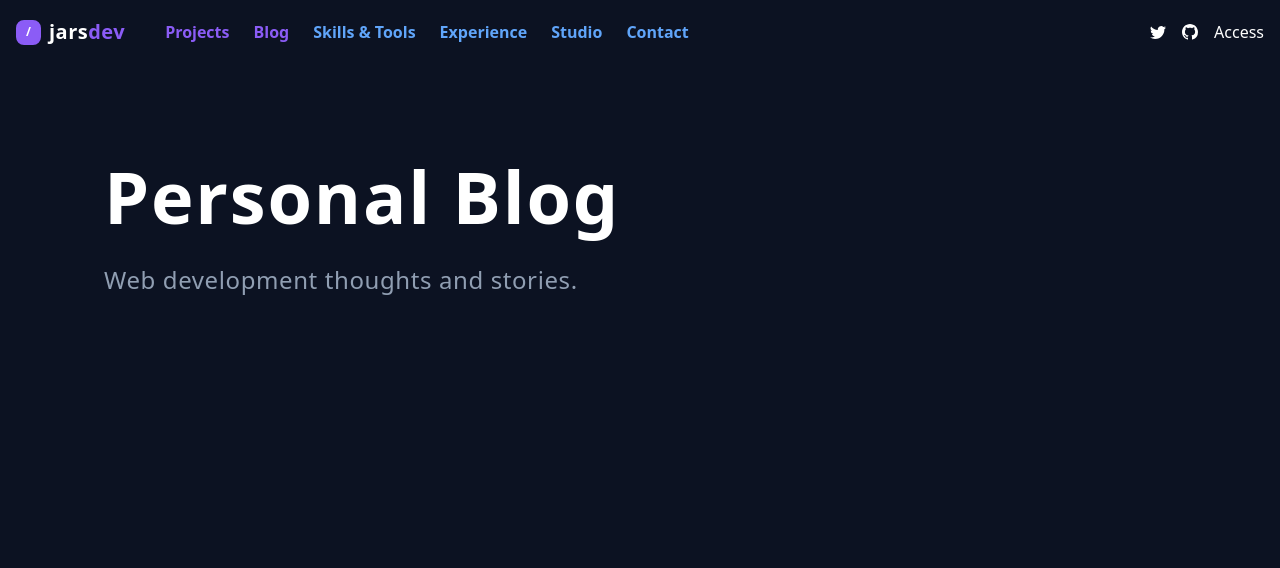
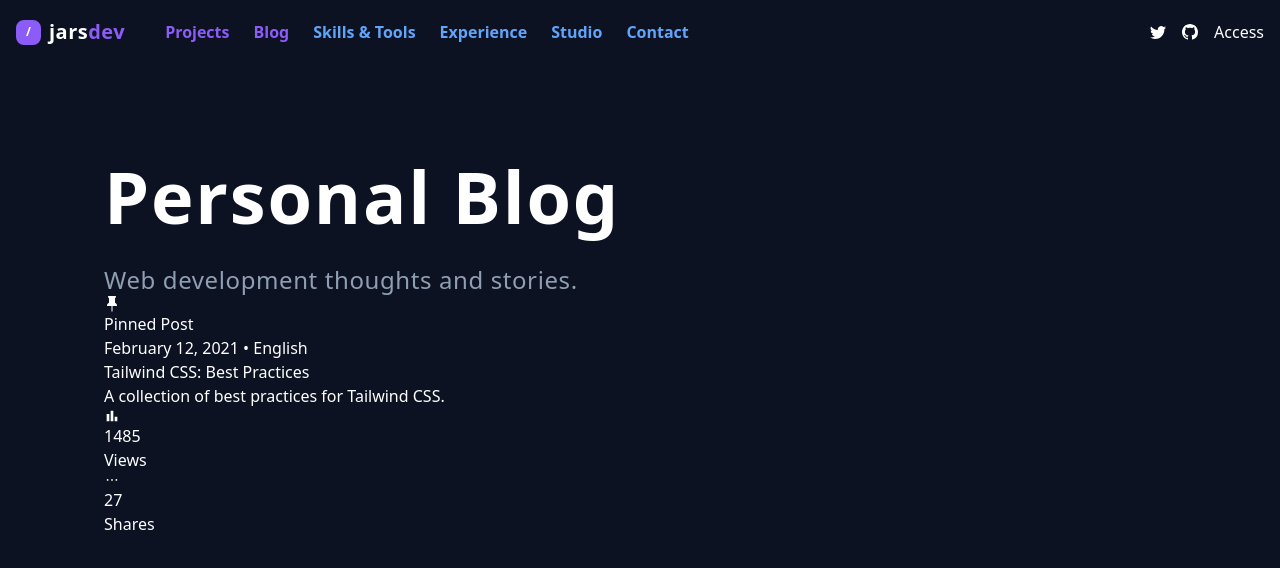
Before and after one commit to ImJars/Development-full-coding, a React (Vite) app: page /blog in a window 1280 px wide. Shown: the top 568 px of the page. Built offline with nearby package versions, Linux system fonts and the light colour scheme.

Commit message:
Add customizable-component

```diff
--- a/src/blog.jsx
+++ b/src/blog.jsx
@@ -1,4 +1,5 @@
 import React from 'react'
+import PinedCard from './components/blog/pined-card'
 import Wraped from './components/wraped'
 
 function Blog() {
@@ -21,7 +22,16 @@ function Blog() {
                         </h2>
                     </div>
                     <div>
-
+                        <div
+                            className='md:w-64'
+                        />
+                        <div>
+                            <PinedCard
+                                date='February 12, 2021 • English'
+                                title='Tailwind CSS: Best Practices'
+                                description='A collection of best practices for Tailwind CSS.'
+                            />
+                        </div>
                     </div>
                 </Wraped>
             </section>
--- a/src/components/blog/pined-card.jsx
+++ b/src/components/blog/pined-card.jsx
@@ -1,9 +1,52 @@
 import React from 'react'
+import { BsPinFill } from 'react-icons/bs'
+import { MdOutlineBarChart } from 'react-icons/md'
+import { AiOutlineEllipsis } from 'react-icons/ai'
 
-function PinedCard() {
+function PinedCard({ date, title, description }) {
     return (
         <>
-
+            <div>
+                <div>
+                    <div>
+                        <BsPinFill />
+                        <h1>
+                            Pinned Post
+                        </h1>
+                    </div>
+                    <h1>
+                        { date }
+                    </h1>
+                    <h2>
+                        { title }
+                    </h2>
+                    <h3>
+                        { description }
+                    </h3>
+                    <div>
+                        <div>
+                            <MdOutlineBarChart />
+                            <h1>
+                                1485
+                            </h1>
+                            <h2>
+                                Views
+                            </h2>
+                        </div>
+                        <font>
+                            <AiOutlineEllipsis />
+                        </font>
+                        <div>
+                            <h1>
+                                27
+                            </h1>
+                            <h2>
+                                Shares
+                            </h2>
+                        </div>
+                    </div>
+                </div>
+            </div>
         </>
     )
 }
```
